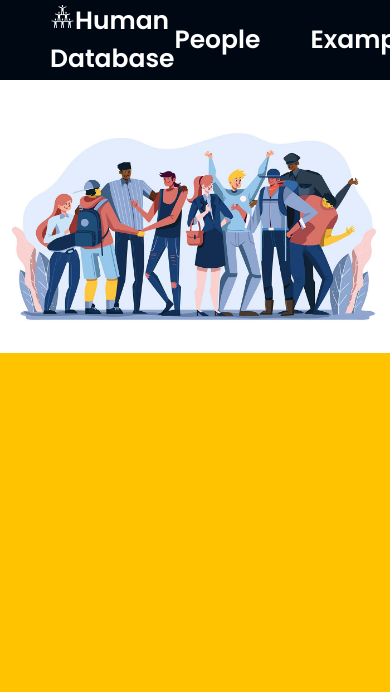
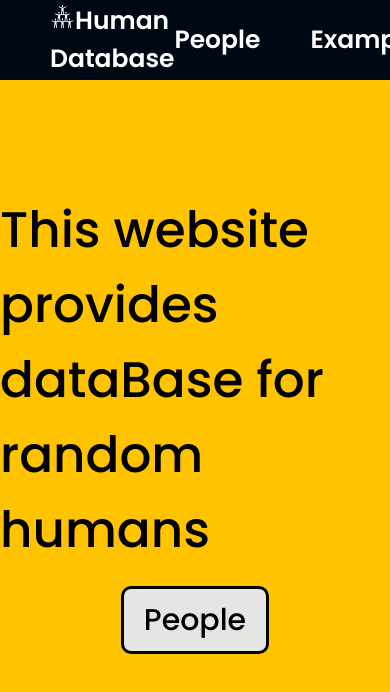
Before and after one commit to sarthakk24/First-next--app, a Next.js app: page / in a window 390 px wide. Shown: the top 692 px of the page. Built offline with nearby package versions, Linux system fonts and the light colour scheme.

Commit message:
:iphone: responsive design
worked on responsive design for several pages

```diff
--- a/pages/index.tsx
+++ b/pages/index.tsx
@@ -1,26 +1,11 @@
 import type { NextPage } from "next";
-import Link from "next/link";
 import Navbar from "../components/Navbar/Navbar";
 import styles from "../styles/home/Home.module.css";
-import humans from "../components/lottie/background.jpg";
-import Image from "next/image";
+import buttonStyles from "../styles/UI/buttons.module.css";
 import NavbarItem from "../components/Navbar/NavbarItem";
+import Link from "next/link";
 
 const Home: NextPage = () => {
-  // <div className={styles.contentContainer}>
-  //   <p>Get detailed data on 10 random humans on planet earth.</p>
-  //   <Link href="/people">
-  //     <button>People</button>
-  //   </Link>
-  // </div>
-  // <div className={`${styles.imageContainer}`}>
-  //   {/* <img
-  //     src="../components/lottie/background.jpg"
-  //     alt="Humans"
-  //     className={`${styles.humanImg}`}
-  //   /> */}
-  //   <Image src={humans} alt="Humans" className={`${styles.humanImg}`} />
-  // </div>
   return (
     <div className={styles.home}>
       <Navbar>
@@ -31,9 +16,12 @@ const Home: NextPage = () => {
           <NavbarItem href="/people/1" name="Example" />
         </div>
       </Navbar>
-      <div>
-        <div className={`${styles.imageContainer}`}>
-          <Image src={humans} alt="human" />
+      <div className={styles.humanContainer}>
+        <div>This website provides dataBase for random humans</div>
+        <div className={styles.btn}>
+          <Link href="/people">
+            <a className={buttonStyles.button}>People</a>
+          </Link>
         </div>
       </div>
     </div>
--- a/styles/home/Home.module.css
+++ b/styles/home/Home.module.css
@@ -1,26 +1,24 @@
 .section1 {
   justify-content: space-evenly;
   align-items: center;
-}
-
-.home {
-  height: 100vh;
 }
 
 .humanImg {
   width: 100px;
 }
 
-.imageContainer {
-  position: absolute;
-  width: 100vw;
+.humanContainer {
+  width: 100%;
+  display: flex;
+  justify-content: center;
+  align-items: center;
+  font-size: 50px;
+  flex-direction: column;
+  font-weight: 500;
+  height: 80vh;
 }
 
-.contentContainer {
-  height: 100%;
-  width: 70%;
+.btn {
+  margin-top: 30px;
+  font-size: 30px;
 }
-
-.contentContainer p {
-  font-size: xx-large;
-}
```
Also changed, not shown: styles/people/people.module.css (+19 -1 lines), styles/people/peoplePersonal.module.css (+13 -1 lines).
